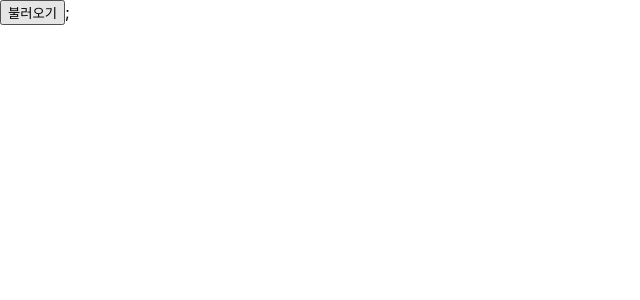
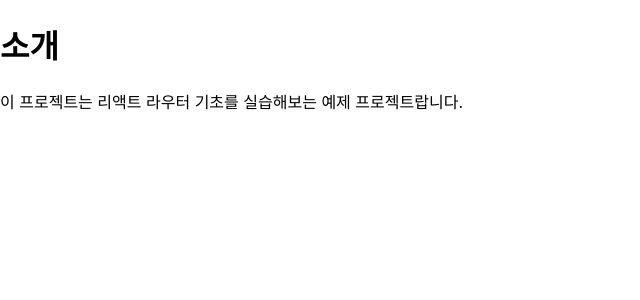
Before and after one commit to mingyeongmo/review_react, a React (Create React App) app: page /about in a window 1280 px wide. Shown: the top 300 px of the page, without its empty margins (0-640 px from the left). Built offline with nearby package versions, Linux system fonts and the light colour scheme.

Commit message:
React router v6 use a little

```diff
--- a/package.json
+++ b/package.json
@@ -10,6 +10,7 @@
     "immer": "^9.0.7",
     "react": "^17.0.2",
     "react-dom": "^17.0.2",
+    "react-router-dom": "^6.1.1",
     "react-scripts": "4.0.3",
     "redux": "^4.1.2",
     "styled-components": "^5.3.3",
--- a/src/App.js
+++ b/src/App.js
@@ -1,14 +1,21 @@
 import React from 'react';
-import Users from './components/Users';
+import { BrowserRouter, Route, Routes } from 'react-router-dom';
+import Home from './components/Home'
+import About from './components/About'
 
 
 function App() {
 
   return (
-    <>
-      <Users />;
-    </>
+    <BrowserRouter>
+    <div>
+      <Routes>
+          <Route path="/" element={<Home />} />
+          <Route path="/about" element={<About />} />
+      </Routes>
+    </div>
+    </BrowserRouter>
   );
-}
+};
 
 export default App;
--- /dev/null
+++ b/src/components/About.js
@@ -0,0 +1,12 @@
+import React from 'react';
+
+const About = () => {
+    return (
+        <div>
+            <h1>소개</h1>
+            <p>이 프로젝트는 리액트 라우터 기초를 실습해보는 예제 프로젝트랍니다.</p>
+        </div>
+    );
+};
+
+export default About;
--- /dev/null
+++ b/src/components/Home.js
@@ -0,0 +1,12 @@
+import React from 'react';
+
+const Home = () => {
+    return (
+        <div>
+            <h1>홈</h1>
+            <p>이곳은 홈이에요. 가장 먼저 보여지는 페이지죠.</p>
+        </div>
+    );
+};
+
+export default Home;
```
Also changed, not shown: 1 other file (tests, documents, lock files or other folders).
